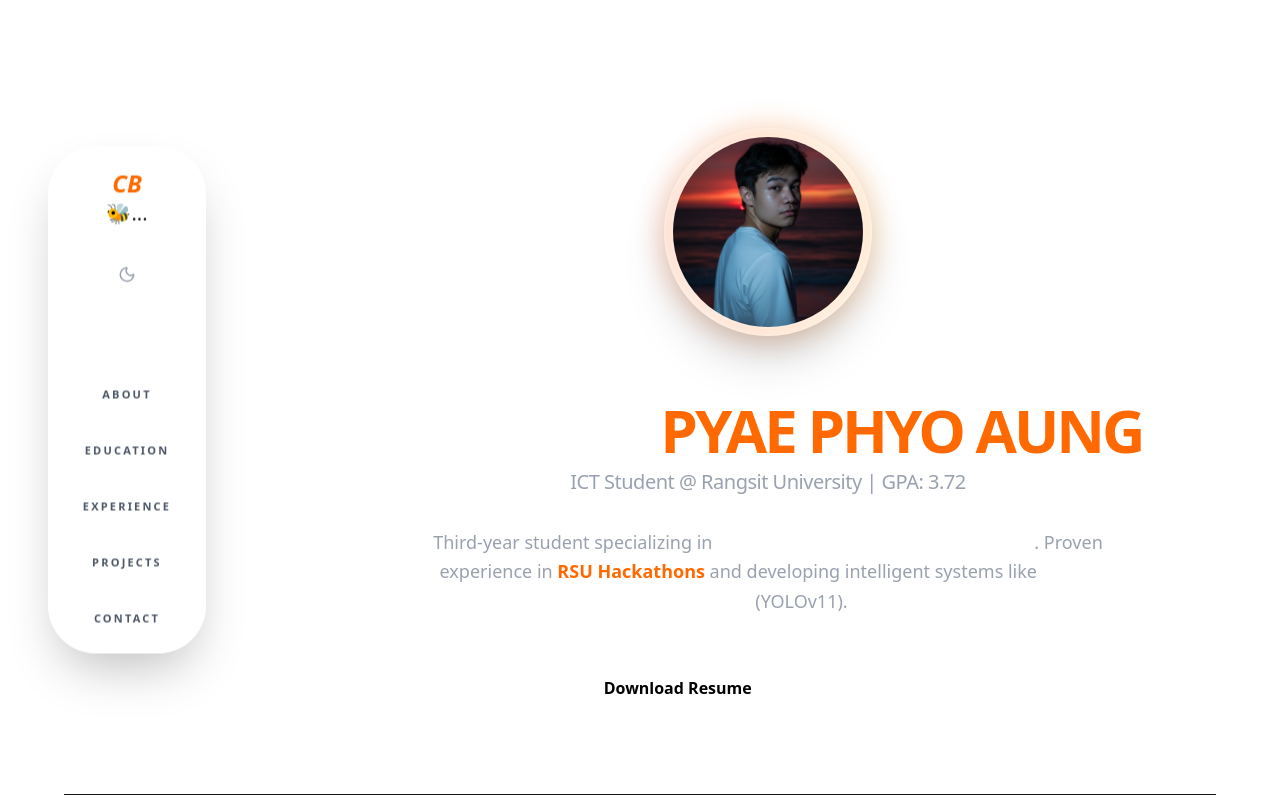
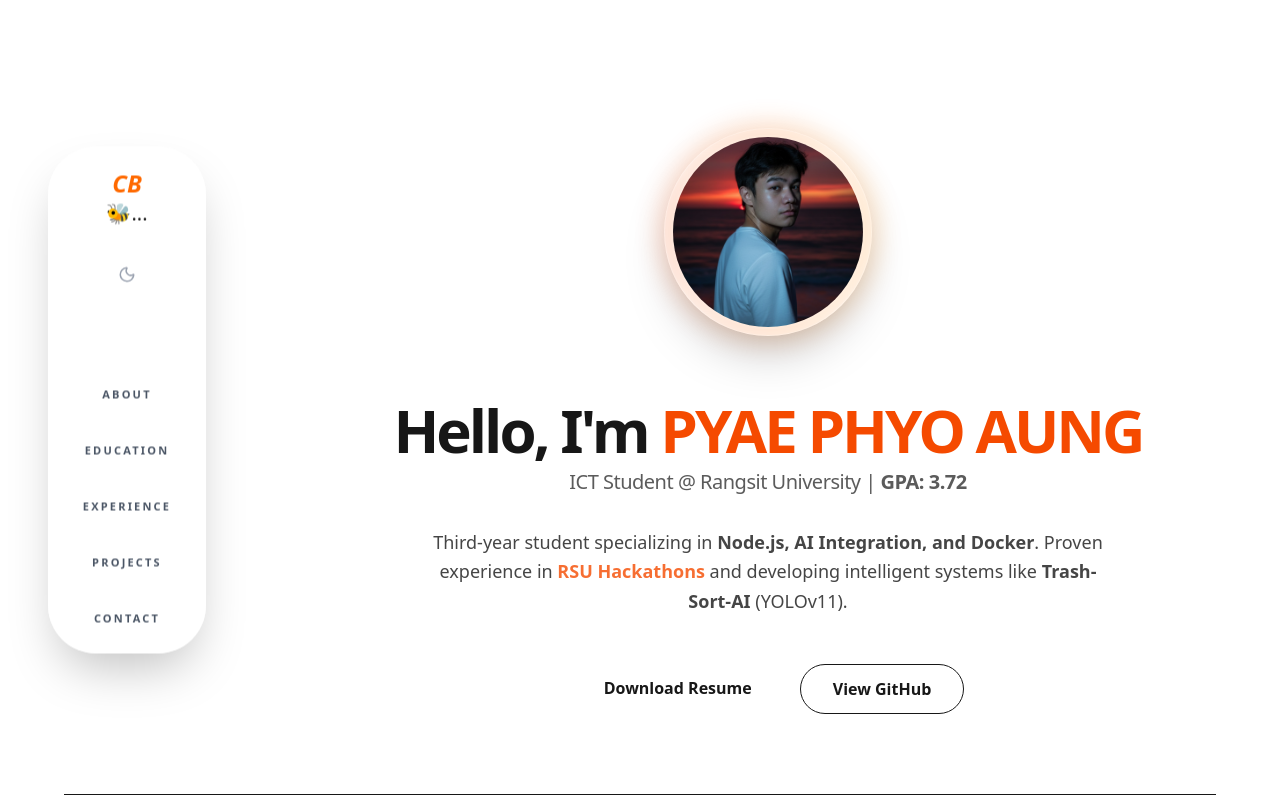
Before and after one commit to cherithbee/my-portfolio, a Next.js app: page / in a window 1280 px wide. Shown: the top 800 px of the page. Built offline with nearby package versions, Linux system fonts and the light colour scheme.

Commit message:
fix: total light mode contrast for navbar, hero, and action buttons

```diff
--- a/components/Hero.tsx
+++ b/components/Hero.tsx
@@ -20,22 +20,25 @@ export default function Hero() {
         </div>
       </div>
 
-      {/* --- YOUR NAME AND TITLE --- */}
+{/* --- YOUR NAME AND TITLE --- */}
       <div className="space-y-2 mt-6">
-        <h1 className="text-4xl md:text-5xl lg:text-6xl font-black tracking-tighter text-white whitespace-nowrap">
-          Hello, I'm <span className="text-orange-500">PYAE PHYO AUNG</span>
+        {/* Changed text-white to text-foreground */}
+        <h1 className="text-4xl md:text-5xl lg:text-6xl font-black tracking-tighter text-foreground whitespace-nowrap">
+          Hello, I'm <span className="text-orange-600 dark:text-orange-500">PYAE PHYO AUNG</span>
         </h1>
-        <p className="text-gray-400 text-lg md:text-xl font-medium tracking-tight">
-          ICT Student @ Rangsit University | GPA: 3.72
+        {/* Changed text-gray-400 to text-foreground opacity-70 */}
+        <p className="text-foreground opacity-70 text-lg md:text-xl font-medium tracking-tight">
+          ICT Student @ Rangsit University | <span className="font-bold">GPA: 3.72</span>
         </p>
       </div>
 
       {/* --- THE INTRO TEXT --- */}
-      <div className="mt-8 text-lg text-gray-400 max-w-2xl leading-relaxed">
+      {/* Changed text-gray-400 to text-foreground opacity-80 */}
+      <div className="mt-8 text-lg text-foreground opacity-80 max-w-2xl leading-relaxed">
         <p>
-          Third-year student specializing in <span className="text-white font-semibold">Node.js, AI Integration, and Docker</span>.
-          Proven experience in <span className="text-orange-500 font-bold">RSU Hackathons</span> and
-          developing intelligent systems like <span className="text-white font-semibold">Trash-Sort-AI</span> (YOLOv11).
+          Third-year student specializing in <span className="text-foreground font-bold">Node.js, AI Integration, and Docker</span>.
+          Proven experience in <span className="text-orange-600 dark:text-orange-500 font-bold">RSU Hackathons</span> and
+          developing intelligent systems like <span className="text-foreground font-bold">Trash-Sort-AI</span> (YOLOv11).
         </p>
       </div>
 
@@ -44,7 +47,8 @@ export default function Hero() {
         <a
           href="/resume.pdf"
           download="Pyae_Phyo_Aung_Resume.pdf"
-          className="bg-white text-black px-8 py-3 rounded-full font-bold hover:bg-orange-500 hover:text-white transition-all transform hover:scale-105"
+          /* Changed bg-white text-black to a dynamic theme-aware button */
+          className="bg-foreground text-background px-8 py-3 rounded-full font-bold hover:bg-orange-500 hover:text-white transition-all transform hover:scale-105"
         >
           Download Resume
         </a>
@@ -52,7 +56,8 @@ export default function Hero() {
           href="https://github.com/cherithbee"
           target="_blank"
           rel="noopener noreferrer"
-          className="bg-white/5 border border-white/10 text-white px-8 py-3 rounded-full font-bold hover:bg-white/10 transition-all flex items-center gap-2"
+          /* Changed border-white/10 text-white to border-foreground/20 text-foreground */
+          className="bg-foreground/5 border border-foreground/20 text-foreground px-8 py-3 rounded-full font-bold hover:bg-foreground/10 transition-all flex items-center gap-2"
         >
           View GitHub
         </a>
```
